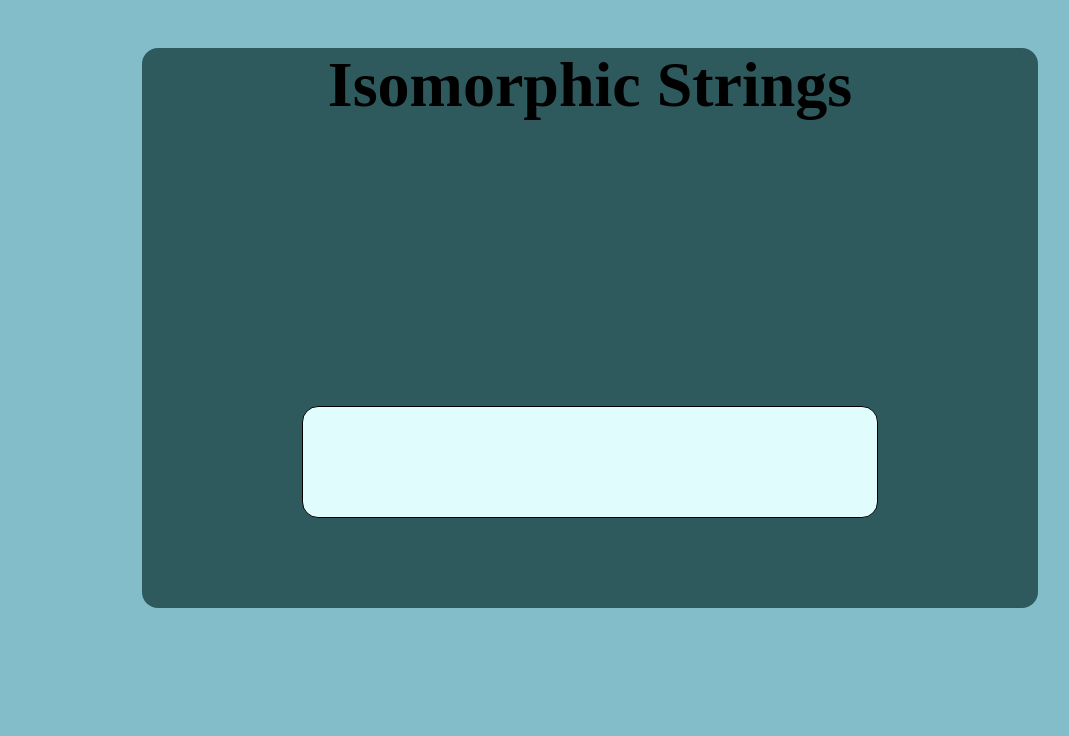
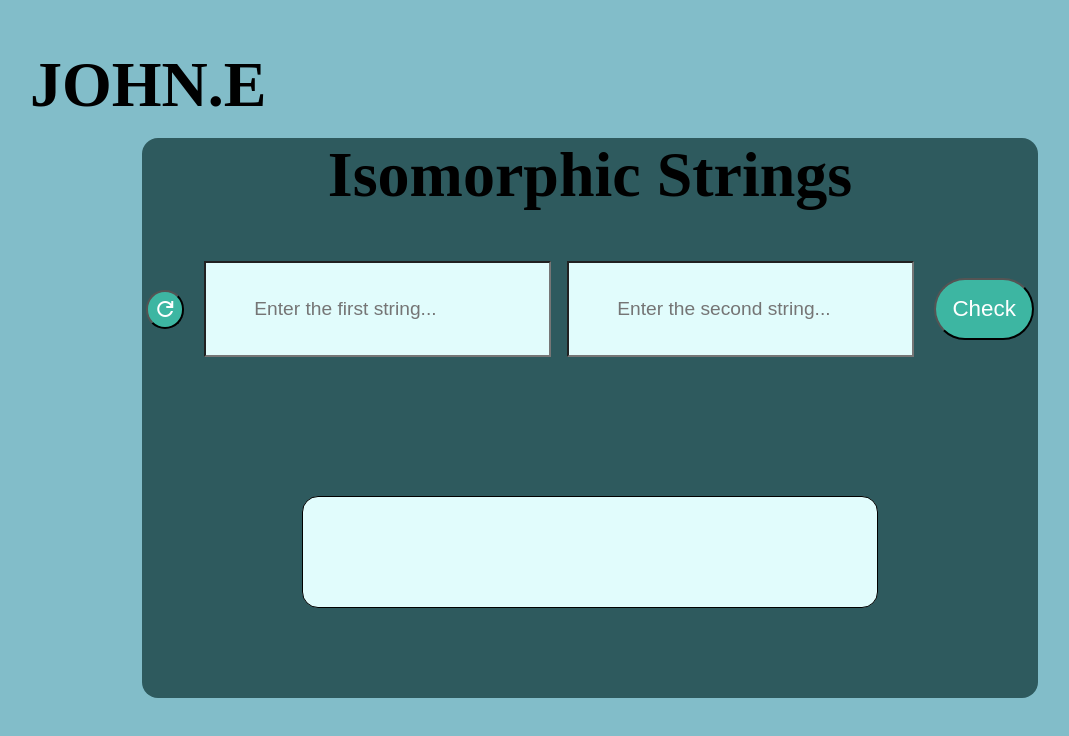
Before and after one commit to enowjohn/isomophic, a plain HTML site: page index.html in a window 1280 px wide. Shown: the whole page, without its empty margins (50-1119 px from the left). Drawn offline with nearby package versions, Linux system fonts and the light colour scheme; files that its build step writes are made by us from their sources.

Commit message:
the errorors on css and js corrected

```diff
--- a/index.html
+++ b/index.html
@@ -7,16 +7,17 @@
     <title>Isomorphic</title>
     <link rel="stylesheet"
         href="https://fonts.googleapis.com/css2?family=Material+Symbols+Outlined:opsz,wght,FILL,GRAD@24,400,0,0" />
-    <link rel="stylesheet" href="./assets/styles/style.css">
+    <link rel="stylesheet" href="./asset/style/style.css">
 </head>
 
 <body>
+    <h1>JOHN.E</h1>
     <div class="main">
         <h1>Isomorphic Strings</h1>
         <div id="container"></div>
         <div id="result"></div>
     </div>
-    <script src="./assets/scripts/index.js"></script>
+    <script src="./asset/script/index.js"></script>
 </body>
 
 </html>
```
